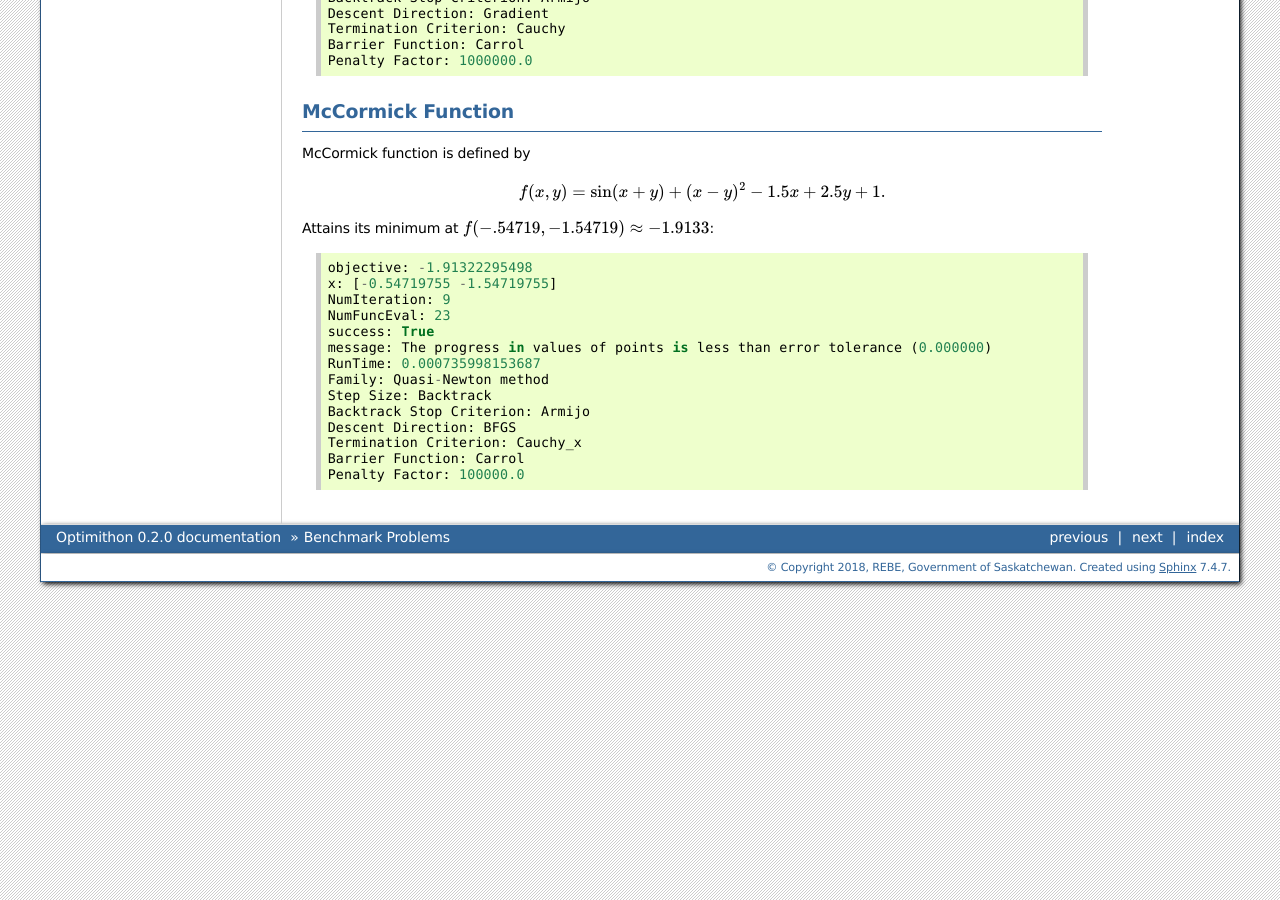
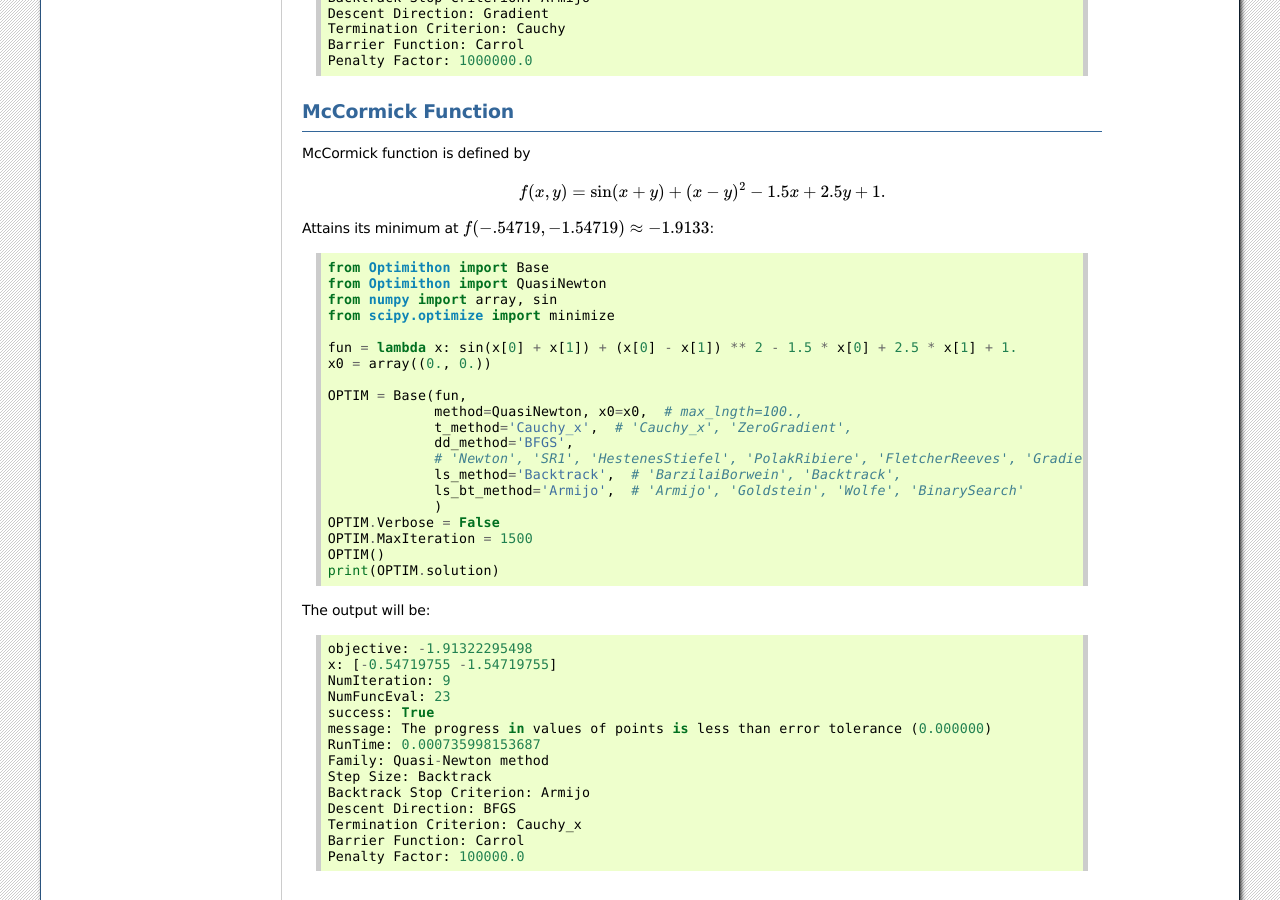
Before and after one commit to biyimoses/optimithon, a Sphinx documentation site: the page built from doc/benchmark.rst, in a window 1280 px wide and 900 px high, scrolled down 3513 px. Built offline with Sphinx 7.4.7, drawn with Linux system fonts in a browser that asks for light colours.

Commit message:
Missing McCormick code

```diff
--- a/doc/benchmark.rst
+++ b/doc/benchmark.rst
@@ -221,6 +221,29 @@
 
 Attains its minimum at :math:`f(-.54719, -1.54719)\approx-1.9133`::
 
+    from Optimithon import Base
+    from Optimithon import QuasiNewton
+    from numpy import array, sin
+    from scipy.optimize import minimize
+
+    fun = lambda x: sin(x[0] + x[1]) + (x[0] - x[1]) ** 2 - 1.5 * x[0] + 2.5 * x[1] + 1.
+    x0 = array((0., 0.))
+
+    OPTIM = Base(fun,
+                 method=QuasiNewton, x0=x0,  # max_lngth=100.,
+                 t_method='Cauchy_x',  # 'Cauchy_x', 'ZeroGradient',
+                 dd_method='BFGS',
+                 # 'Newton', 'SR1', 'HestenesStiefel', 'PolakRibiere', 'FletcherReeves', 'Gradient', 'DFP', 'BFGS', 'Broyden', 'DaiYuan'
+                 ls_method='Backtrack',  # 'BarzilaiBorwein', 'Backtrack',
+                 ls_bt_method='Armijo',  # 'Armijo', 'Goldstein', 'Wolfe', 'BinarySearch'
+                 )
+    OPTIM.Verbose = False
+    OPTIM.MaxIteration = 1500
+    OPTIM()
+    print(OPTIM.solution)
+
+The output will be::
+
     objective: -1.91322295498
     x: [-0.54719755 -1.54719755]
     NumIteration: 9
```
